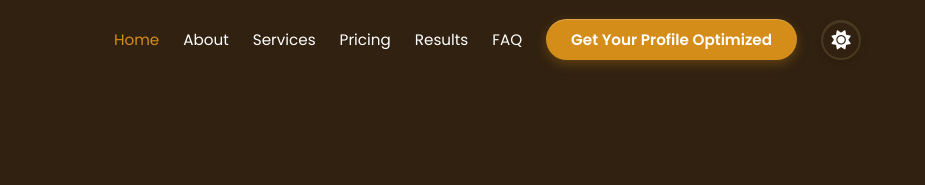
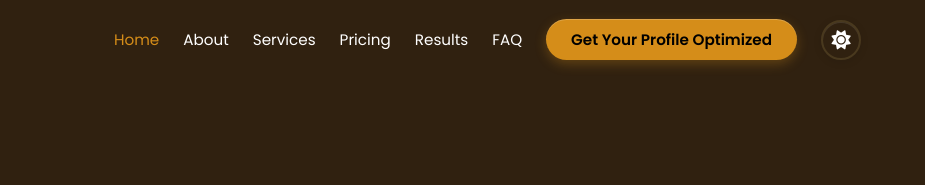
Before and after one commit to OrdenWills/Sandra-Oluoma, a plain HTML site: page index.html in a window 1280 px wide. Shown: the top 185 px of the page, 355-1280 px from the left. Drawn offline with nearby package versions, Linux system fonts and the light colour scheme; no server answers.

Commit message:
Keep CTA button text visible when pricing section is active

```diff
--- a/style.css
+++ b/style.css
@@ -152,7 +152,9 @@ a {
 }
 
 /* --- Buttons --- */
-.btn-main {
+.btn-main,
+.btn-main:visited,
+.btn-main:focus {
     background-color: var(--primary-color);
     color: #000;
     padding: 10px 25px;
@@ -274,6 +276,14 @@ a {
 .nav-links li a:hover,
 .nav-links li a.active {
     color: var(--primary-color);
+}
+
+.nav-links li a.btn-main,
+.nav-links li a.btn-main:visited,
+.nav-links li a.btn-main:focus,
+.nav-links li a.btn-main:hover,
+.nav-links li a.btn-main.active {
+    color: #000;
 }
 
 .burger {
```
